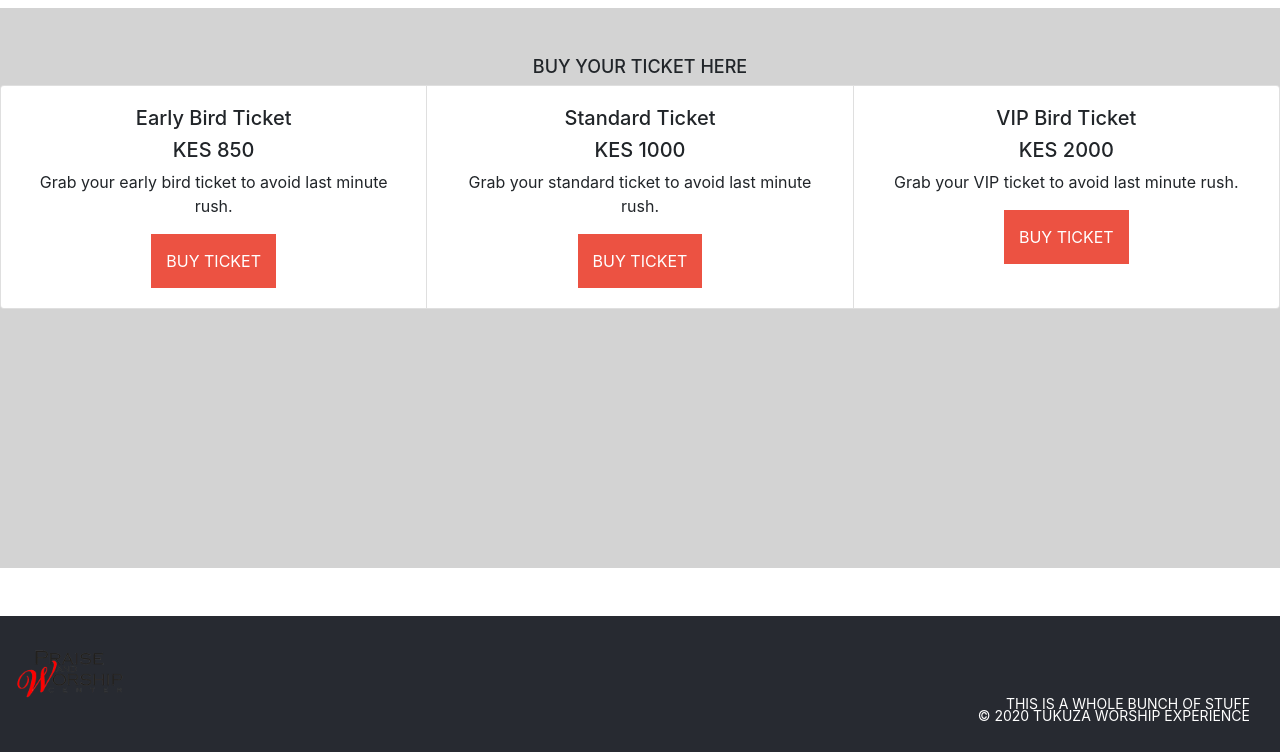
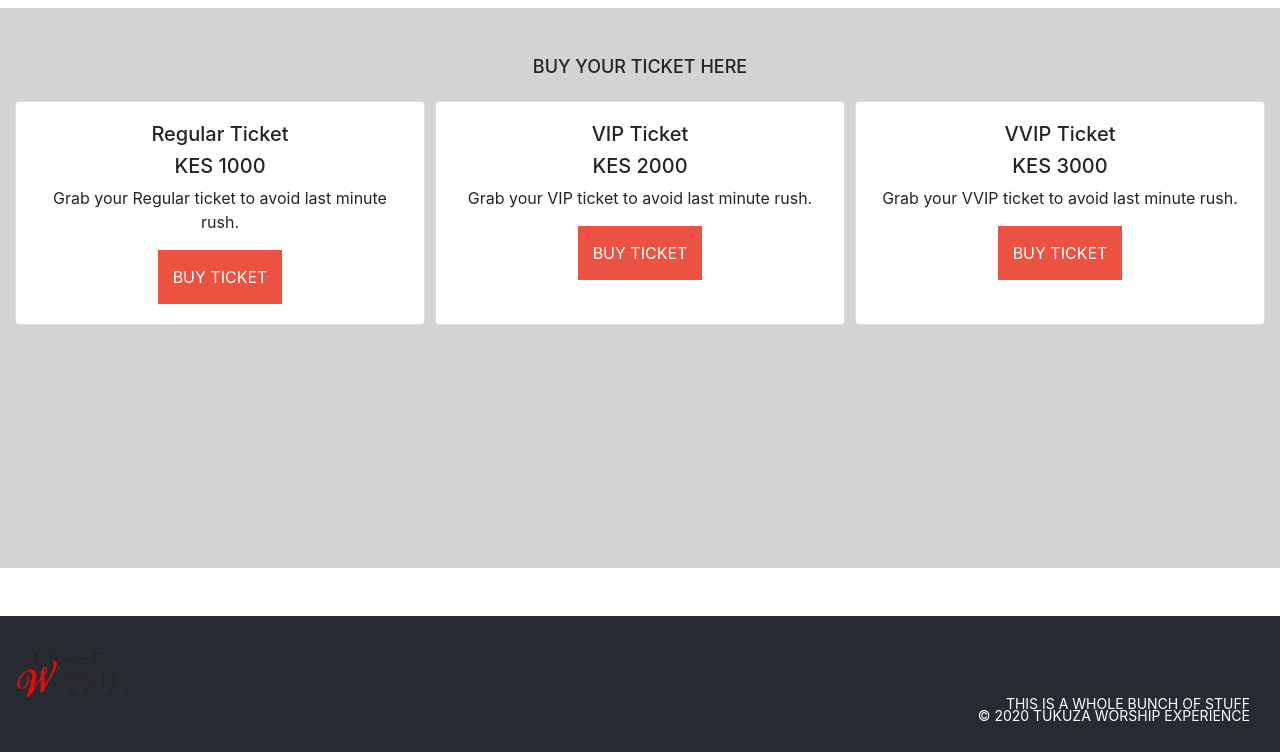
Before and after one commit to mimipeshy/conference-page, a PHP site: page /tickets.html in a window 1280 px wide. Shown: the part 167-919 px from the top of the page. Run offline with PHP 8.4, Linux system fonts and the light colour scheme; some libraries are stand-ins or nearby versions.

Commit message:
fixed grid in ticket page

```diff
--- a/css/style.css
+++ b/css/style.css
@@ -25,7 +25,13 @@ a:hover {
 h1 {
   font-size: 12px;
 }
-
+main{
+  min-height: 100vh;
+  display: flex;
+  flex-direction: column;
+  justify-content: center;
+  align-items: center;
+}
 .fab,
 .nav-text,
 .top-navbar,
@@ -165,9 +171,14 @@ li span {
 .fas {
   color: var(--main-color);
 }
-
+.border-bottom{
+  border-bottom: 1px solid #272a31;
+}
+.border-right,
+.border-left{
+  border-bottom: 1px solid #272a31;
+}
 .round-border {
-  /* border-bottom: 2px solid #ec5242; */
   width: 5rem;
   border-width: 2px;
   border-style: solid;
@@ -218,14 +229,14 @@ li span {
 
 .tickets-page {
   background-color: var(--grey);
-  height: 70vh;
+  height:70vh;
 }
 
-.ticket-area {
+.wrapper {
   display: grid;
-  grid-template-columns: 2fr;
+  grid-template-columns: 1fr 1fr 1fr;
+  gap:10px;
 }
-
 button {
   background-color: var(--main-color);
   padding: 15px;
@@ -261,9 +272,12 @@ button {
 .main-section h1,
 .previous-concerts h1 {
   font-size: 22px;
-  color: var(--black);
 }
+ .main-section{
+   background-color: #fff;
+   color: #ec5242;
 
+ }
 footer .logo-left img {
   align-items: left;
   height: 50px;
--- a/tickets.html
+++ b/tickets.html
@@ -47,40 +47,41 @@
             </ul>
         </div>
     </nav>
-    <section class="tickets-page">
-        <div class="guest-title tc mb-2 mt-2 pt-5">
+    <section class="tickets-page container-fluid">
+        <div class="guest-title tc mb-4 mt-2 pt-5">
             <h5>BUY YOUR TICKET HERE</h5>
         </div>
-        <div class="card-group">
+        <div class="wrapper">
             <div class="card">
                 <div class="card-body text-center">
-                    <h5 class="card-text">Early Bird Ticket</h5>
-                    <h5>KES 850
+                    <h5 class="card-text">Regular Ticket</h5>
+                    <h5>KES 1000
                     </h5>
-                    <P>Grab your early bird ticket to avoid last minute rush.</P>
+                    <P>Grab your Regular ticket to avoid last minute rush.</P>
                     <button>BUY TICKET</button>
                 </div>
             </div>
             <div class="card">
                 <div class="card-body text-center">
-                    <h5 class="card-text">Standard Ticket</h5>
-                    <h5>KES 1000
-                    </h5>
-                    <P>Grab your standard ticket to avoid last minute rush.</P>
-                    <button>BUY TICKET</button>
-                </div>
-            </div>
-            <div class="card">
-                <div class="card-body text-center">
-                    <h5 class="card-text">VIP Bird Ticket</h5>
+                    <h5 class="card-text">VIP Ticket</h5>
                     <h5>KES 2000
                     </h5>
                     <P>Grab your VIP ticket to avoid last minute rush.</P>
                     <button>BUY TICKET</button>
                 </div>
             </div>
+            <div class="card">
+                <div class="card-body text-center">
+                    <h5 class="card-text">VVIP Ticket</h5>
+                    <h5>KES 3000
+                    </h5>
+                    <P>Grab your VVIP ticket to avoid last minute rush.</P>
+                    <button>BUY TICKET</button>
+                </div>
+            </div>
 
         </div>
+
     </section>
     <footer class="container-fluid back mt-5">
         <div class="logo-left mt-4">
```
Also changed, not shown: about.html (+8 -7 lines).
